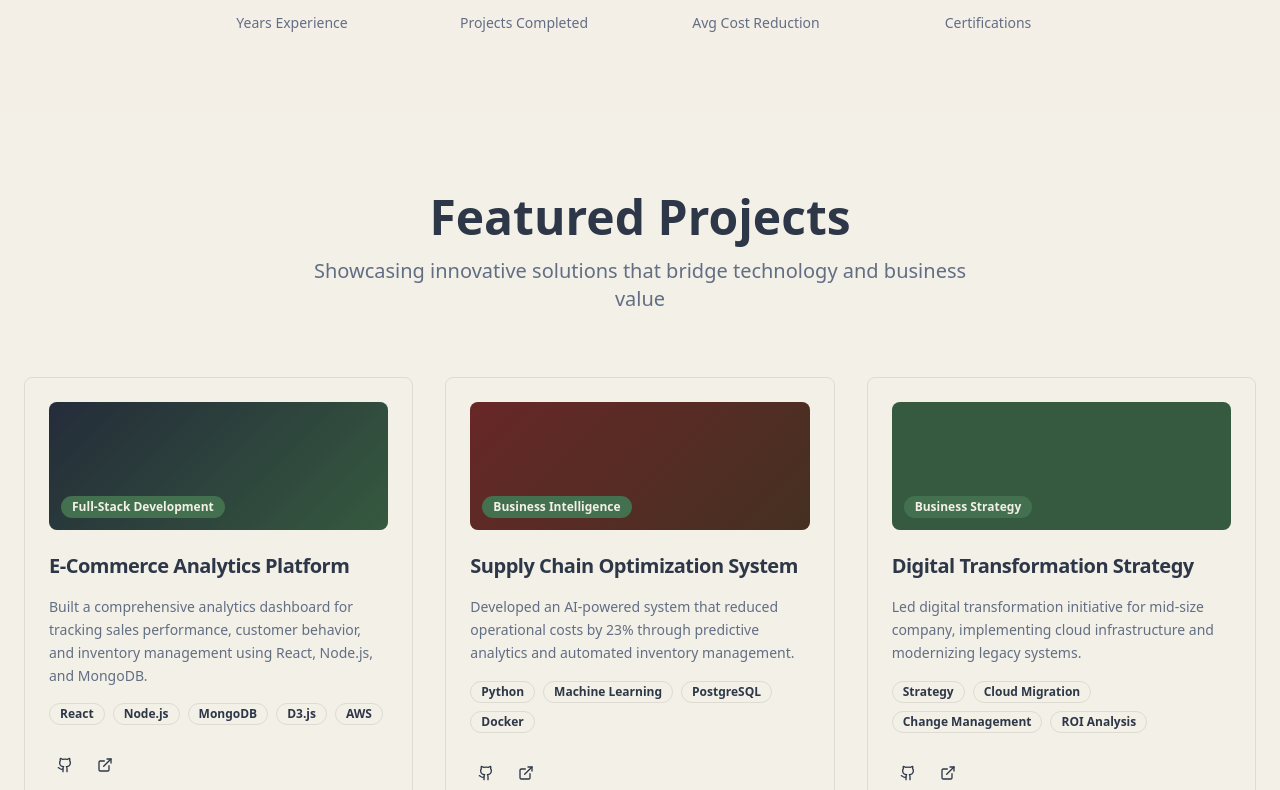
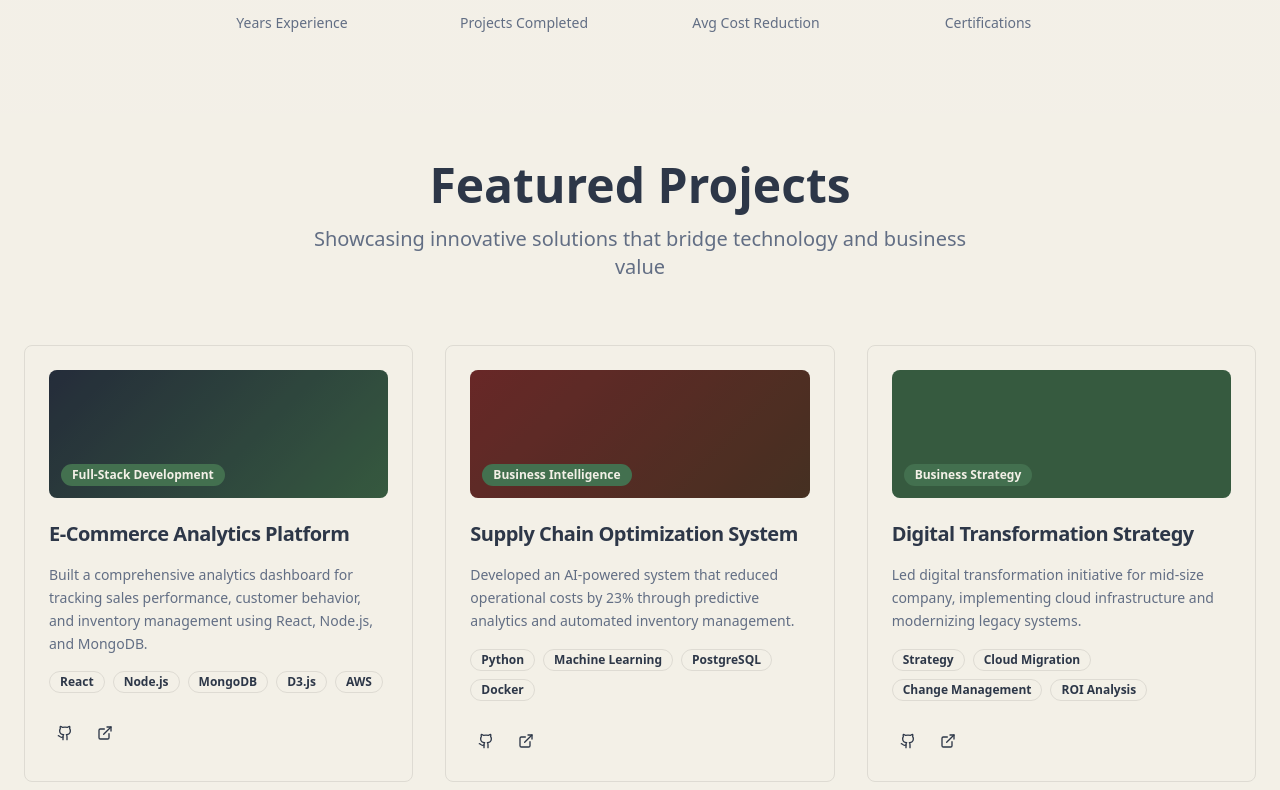
Before and after one commit to annasebedash-creator/anna-sebedach-portfolio, a React (Vite) app: page / in a window 1280 px wide. Shown: the part 1490-2280 px from the top of the page. Built offline with nearby package versions, Linux system fonts and the light colour scheme.

Commit message:
Adjust spacing for sections
Reduce the top margin for the Featured Projects section to match the spacing used for experience and project count elements.

```diff
--- a/src/components/Projects.tsx
+++ b/src/components/Projects.tsx
@@ -50,7 +50,7 @@ const Projects = () => {
   ];
 
   return (
-    <section id="projects" className="py-20">
+    <section id="projects" className="pt-12 pb-20">
       <div className="container mx-auto px-6">
         <div className="text-center mb-16">
           <h2 className="text-4xl md:text-5xl font-bold text-primary mb-4">
```
